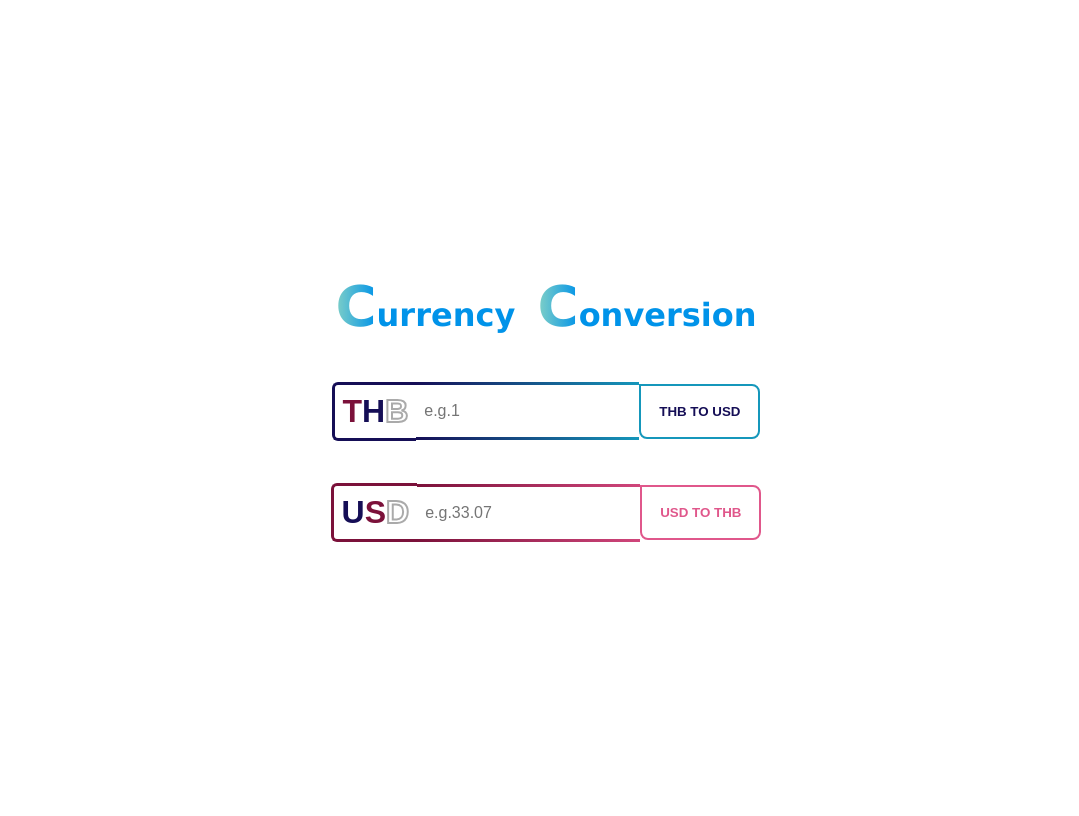
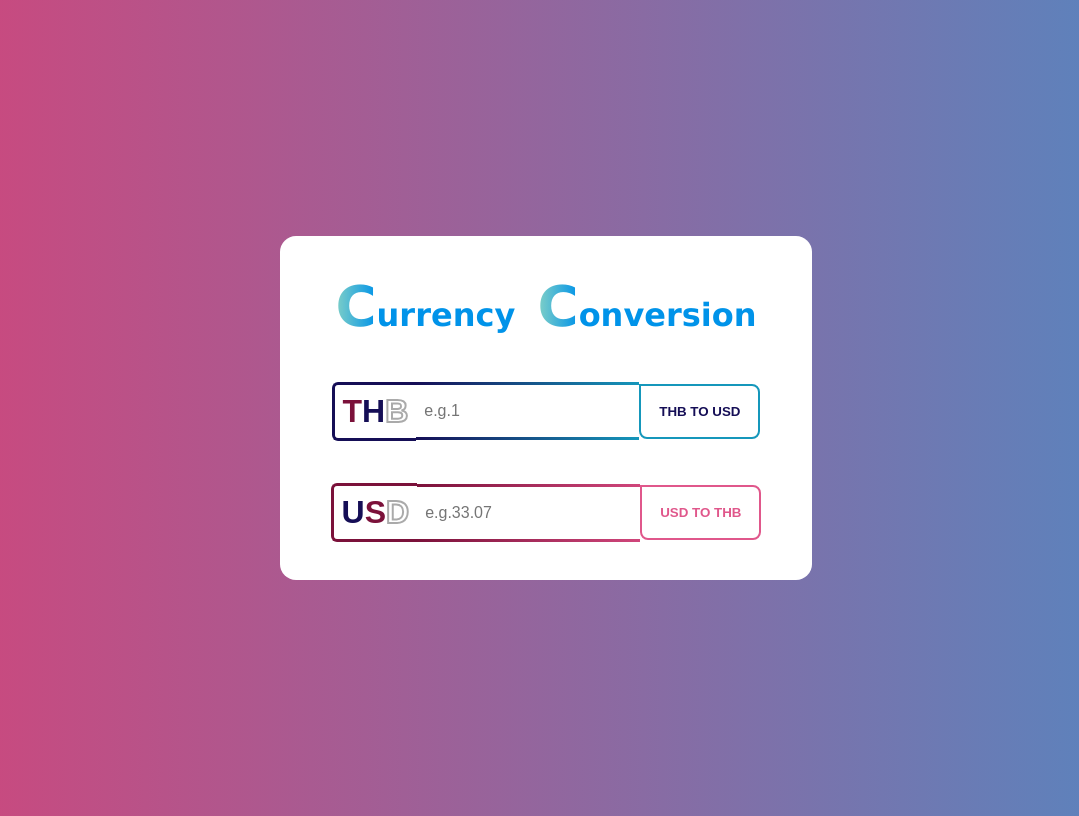
Before and after one commit to ChuBu0012/DSI, a plain HTML site: page index.html in a window 1280 px wide. Shown: the whole page, without its empty margins (94-1173 px from the left). Drawn offline with Linux system fonts and the light colour scheme.

Commit message:
Update style.css

```diff
--- a/style.css
+++ b/style.css
@@ -11,11 +11,21 @@ body {
         justify-content: center;
         align-items: center;
         overflow: hidden;
+
+        background: linear-gradient(
+          90deg,
+          rgba(208, 70, 123, 1) 0%,
+          rgba(91, 131, 189, 1) 95%,
+          rgba(86, 134, 192, 1) 100%
+        );
       }
 
       .container {
         width: 500px;
         margin: 0 auto;
+        background-color: #fff;
+        padding: 16px;
+        border-radius: 16px;
       }
 
 .Title {
```
Lines whose indentation alone changed are shown as unchanged.
